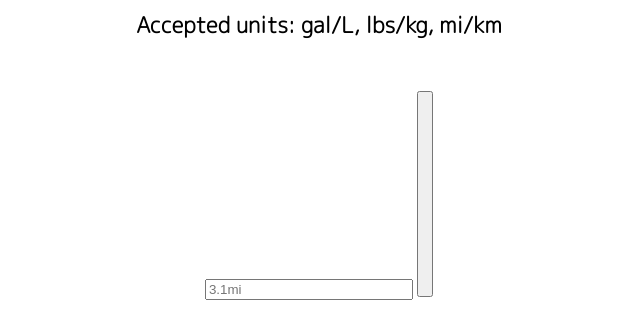
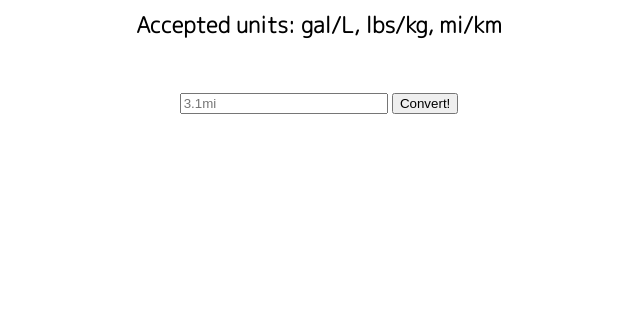
Before and after one commit to C-Hg/metric-converter, a website: page views/index.html in a window 1280 px wide. Shown: the part 132-468 px from the top of the page, without its empty margins (321-961 px from the left). Drawn offline with Linux system fonts and the light colour scheme; files that its build step writes are made by us from their sources.

Commit message:
fix button

```diff
--- a/views/index.html
+++ b/views/index.html
@@ -21,7 +21,7 @@
     <h2>Accepted units: gal/L, lbs/kg, mi/km</h2>
     <form id="convertForm" class="border">
       <input type="text" id="convertField" name="input" placeholder="3.1mi" style="width: 200px">
-      <button id="convert" type="submit" value='Convert!'>
+      <input id="convert" type="submit" value='Convert!'>
     </form>
     <p id='result'></p>
     <div id='jsonResult'></div>
```
